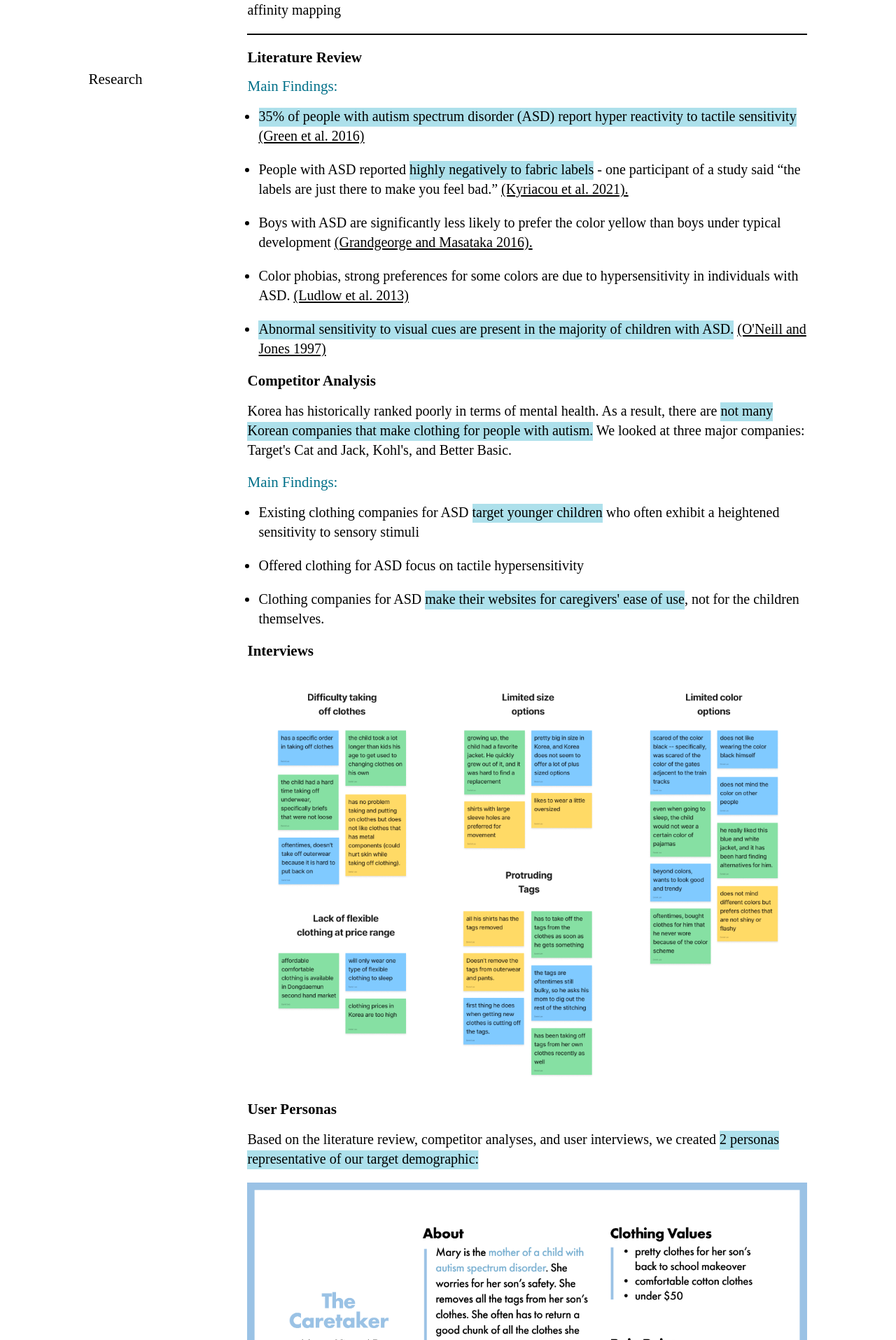
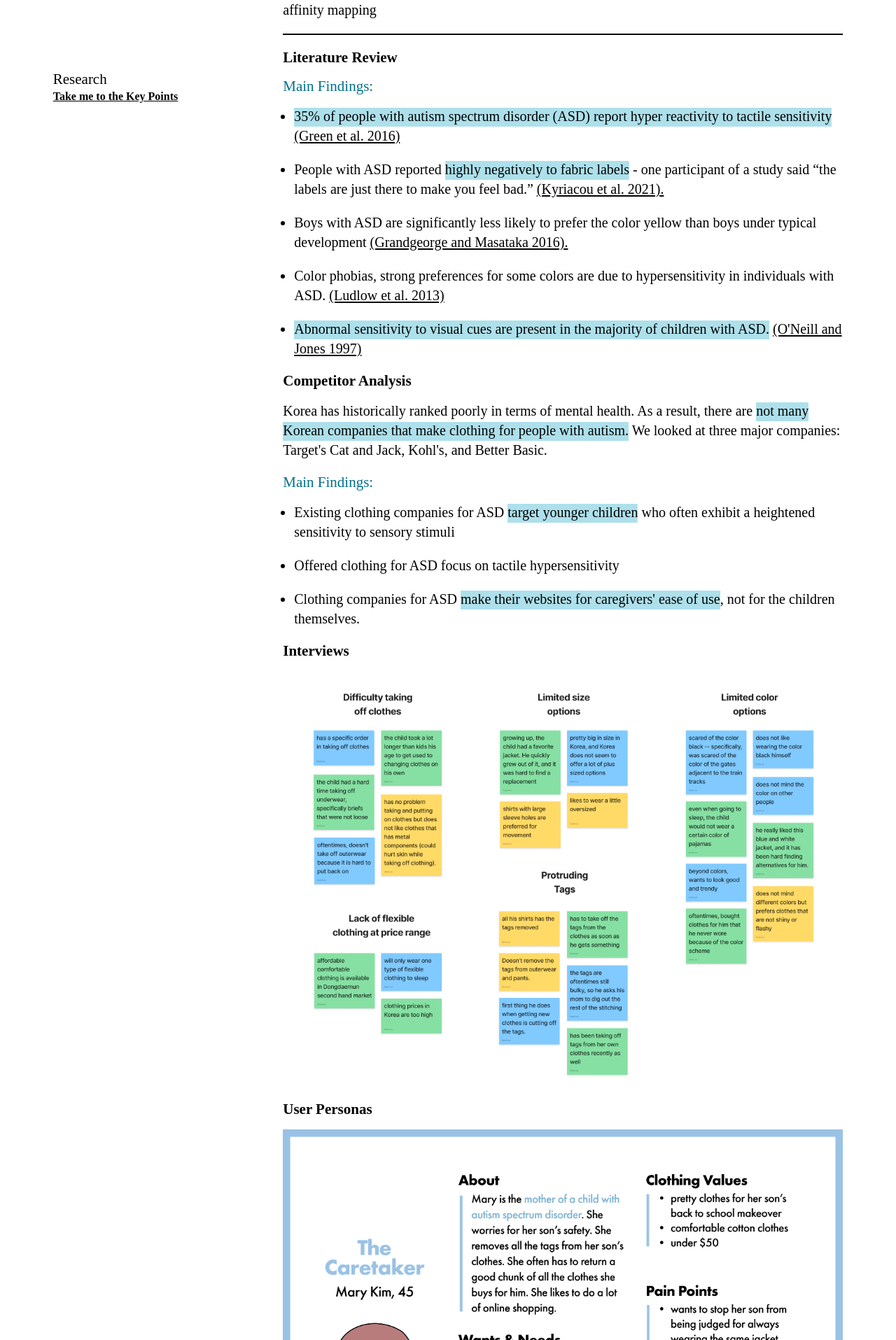
Before and after one commit to kl527/personal, a Next.js app: page /melotomorrow in a window 1280 px wide. Shown: the part 1025-2940 px from the top of the page at 70% size. Built offline with nearby package versions, Linux system fonts and the light colour scheme; a web font is replaced by a local one.

Commit message:
Research Section Finished

```diff
--- a/app/layout.tsx
+++ b/app/layout.tsx
@@ -7,7 +7,7 @@ export default function RootLayout({
   children: React.ReactNode;
 }>) {
   return (
-    <html>
+    <html className="!scroll-smooth">
       <head>
         <link rel="stylesheet" href="https://use.typekit.net/tah0pes.css" />
         <link rel="icon" href="/favicon.ico" sizes="any" />
--- a/app/melotomorrow/components/KeyPoints.tsx
+++ b/app/melotomorrow/components/KeyPoints.tsx
@@ -6,19 +6,22 @@ export default function KeyPoints() {
     const ref1 = useRef<HTMLSpanElement>(null);
     const ref2 = useRef<HTMLSpanElement>(null);
     const ref3 = useRef<HTMLSpanElement>(null);
+    const ref4 = useRef<HTMLSpanElement>(null);
 
     const isInViewport1 = useInViewPort(ref1);
     const isInViewport2 = useInViewPort(ref2);
     const isInViewport3 = useInViewPort(ref3);
+    const isInViewport4 = useInViewPort(ref4);
     return (
         <div className="w-[237px] md:w-[646px] lg:w-[800px]">
-            <h1 className="mb-4 text-black text-lg mt-8 md:text-[21px] tracking-[0] leading-[normal]">Key Points</h1>
+            <h1 id="keyPoints" className="mb-4 text-black text-lg mt-8 md:text-[21px] tracking-[0] leading-[normal]">Key Points</h1>
+            <p className="font-normal mb-5 text-black md:text-[20px] text-base tracking-[0] leading-7">Based on the literature review, competitor analyses, and user interviews, we gained a better understanding of what we should be making. <br /> <br /> We decided to focus our efforts on <em ref={ref4} className={`highlightKey ${isInViewport4 ? 'shown' : ''}`}>three key points:</em></p>
             <div className=''>
                 <h1 className='mb-3 text-melo-blue font-bold text-lg md:text-[21px] tracking-[0] leading-[normal]'>
                     Limited Availability of Visually Sensory-Friendly Clothing
                 </h1>
                 <p className="mb-3 font-normal text-black md:text-[20px] text-base tracking-[0] leading-7">
-                    Individuals with ASD often experience <em ref={ref1} className={`highlightKey ${isInViewport1 ? 'shown' : ''}`}>visual hypersensitivity, making them extremely sensitive to certain colors and patterns.</em> This results in discomfort and challenges in wearing conventional clothing, leading to a reliance on a limited selection of visually comfortable garments.
+                    Individuals with ASD often experience visual hypersensitivity, making them <em ref={ref1} className={`highlightKey ${isInViewport1 ? 'shown' : ''}`}>extremely sensitive to certain colors and patterns.</em> This results in discomfort and challenges in wearing conventional clothing, leading to a reliance on a limited selection of visually comfortable garments.
                 </p>
                 <h1 className='font-bold text-[16px] md:text-[18px] tracking-[0] leading-[normal]'>Things I learned:</h1>
                 <ul className="mb-8">
@@ -55,7 +58,7 @@ export default function KeyPoints() {
                     Insufficient Age-Appropriate Clothing Options
                 </h1>
                 <p className="mb-3 font-normal text-black md:text-[20px] text-base tracking-[0] leading-7">
-                    Many existing clothing lines for individuals with ASD focus on younger children and <em ref={ref2} className={`highlightKey ${isInViewport2 ? 'shown' : ''}`}>lack options for teenagers and adults.</em></p>
+                    Many existing clothing lines for individuals with ASD focus on younger children and <em ref={ref3} className={`highlightKey ${isInViewport3 ? 'shown' : ''}`}>lack options for teenagers and adults.</em></p>
                 <h1 className='font-bold text-lg md:text-[18px] tracking-[0] leading-[normal]'>Things I learned:</h1>
                 <ul className="mb-7">
                     <li className="italic ml-4 list-disc font-normal text-black md:text-[20px] text-base tracking-[0] leading-7">
@@ -64,6 +67,7 @@ export default function KeyPoints() {
                     </li>
                 </ul>
             </div>
+            <div className="md:w-[646px] w-[237px] lg:w-[800px] h-[2px] mb-5 bg-black" />
         </div>
 
     )
--- a/app/melotomorrow/components/MTleft.tsx
+++ b/app/melotomorrow/components/MTleft.tsx
@@ -13,6 +13,9 @@ export const MTleft = (): JSX.Element => {
         <div className="font-normal mt-[1260px] md:mt-[950px] lg:mt-[830px] text-lg md:text-[21px] tracking-[0] leading-[normal]">
           Research
         </div>
+        <a href='#keyPoints' className='underline'>
+          Take me to the Key Points
+        </a>
       </div>
 
     );
--- a/app/melotomorrow/components/Personas.tsx
+++ b/app/melotomorrow/components/Personas.tsx
@@ -1,17 +1,12 @@
 "use client";
 
 import React, { useRef } from 'react';
-import useInViewPort from '../../hooks/useInViewPort';
 import Image from "next/image"
 
 export default function Personas() {
-    const ref1 = useRef<HTMLSpanElement>(null);
-
-    const isInViewport1 = useInViewPort(ref1);
     return (
         <div className="w-[237px] md:w-[646px] lg:w-[800px]">
             <h1 className="mb-4 text-black text-lg md:text-[21px] tracking-[0] leading-[normal]">User Personas</h1>
-            <p className="font-normal mb-5 text-black md:text-[20px] text-base tracking-[0] leading-7">Based on the literature review, competitor analyses, and user interviews, we created <em ref={ref1} className={`highlight ${isInViewport1 ? 'shown' : ''}`}>2 personas representative of our target demographic: </em></p>
             <div>
             <Image src="/persona1.png" className="mb-3 w-[237px] md:w-[646px] lg:w-[800px]" alt="caretaker persona" width={800} height={400}/>
             <Image src="/persona2.png" className="w-[237px] md:w-[646px] lg:w-[800px]" alt="child persona" width={800} height={400}/>
```
